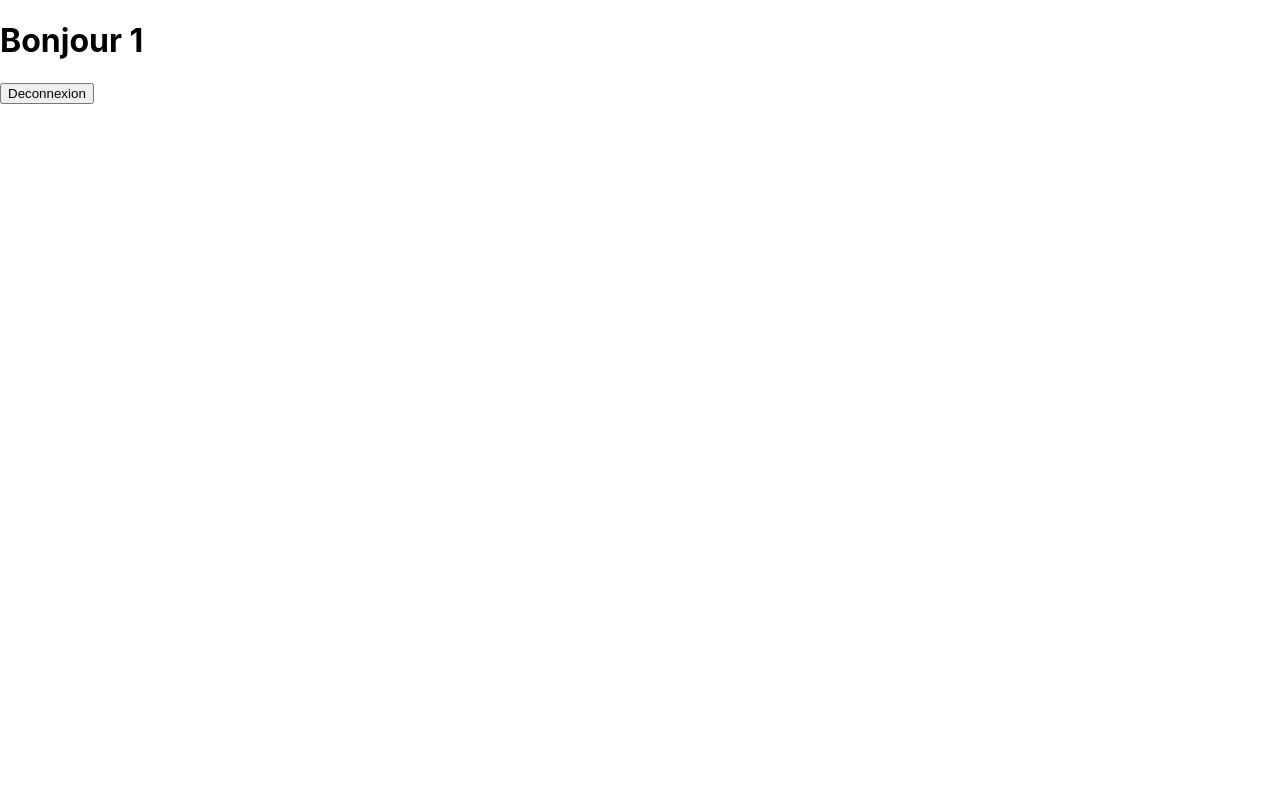
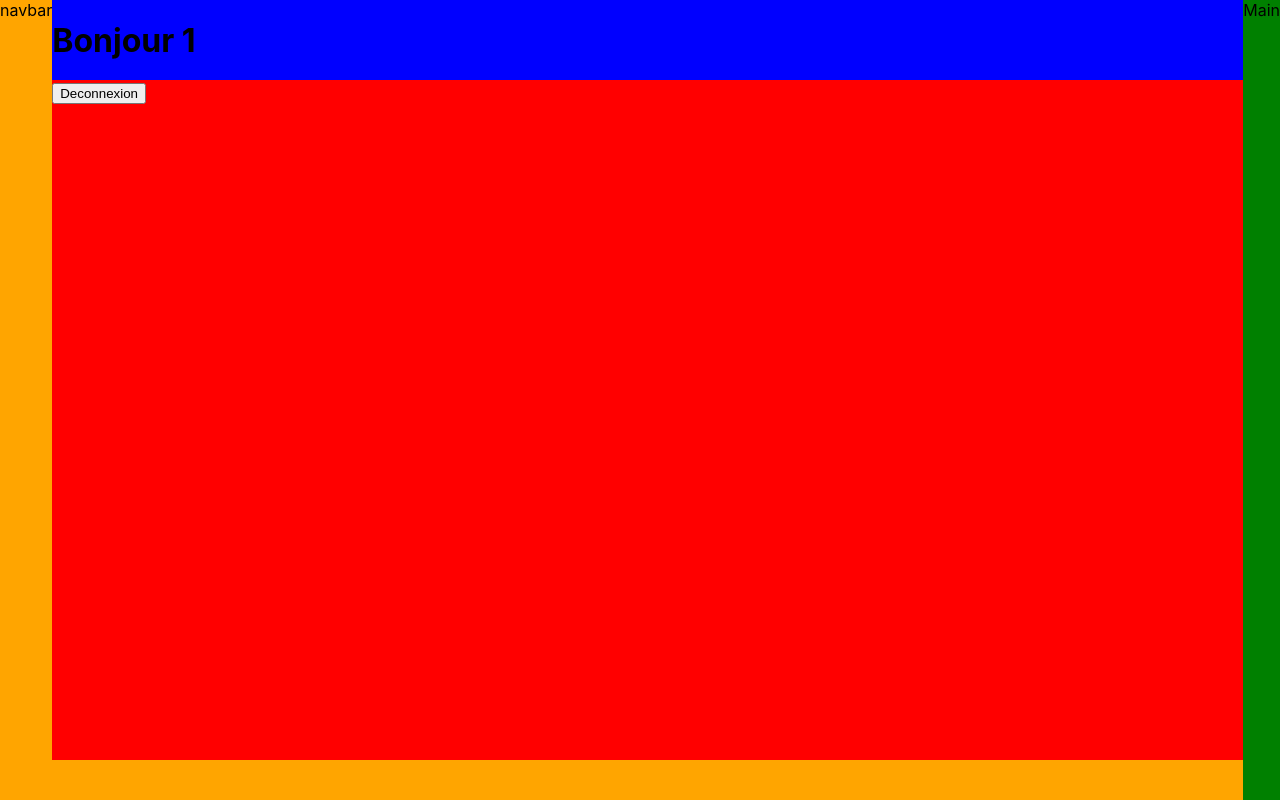
Before and after one commit to MebouoVanne/crazee-burger, a React (Create React App) app: page /orderpage/1 in a window 1280 px wide. Built offline with nearby package versions, Linux system fonts and the light colour scheme.

Commit message:
F04: ajout du navbar,main,layout

```diff
--- a/package.json
+++ b/package.json
@@ -10,6 +10,7 @@
     "react-dom": "^18.2.0",
     "react-router-dom": "^6.15.0",
     "react-scripts": "5.0.1",
+    "styled-components": "^6.0.7",
     "web-vitals": "^2.1.4"
   },
   "scripts": {
--- a/src/components/order/OrderPage.js
+++ b/src/components/order/OrderPage.js
@@ -1,20 +1,55 @@
 import React, { Fragment } from 'react'
 import { Link, useNavigate, useParams } from 'react-router-dom'
+import styled from "styled-components";
 
-function OrderPage(props) {
+function OrderPage() {
 
  const {username}= useParams();
  console.log("username",username)
 
     return (
-        <Fragment>
-            <h1>Bonjour {username} </h1>
+        <OrderPageStyle>
+            navbar
+            <div className='container'>
+                <div className='navbar'>
+                <h1>Bonjour {username} </h1>
            <Link to="/">
               <button > Deconnexion </button>
            </Link>
-        </Fragment>
+                </div>
+
+            </div>
+             <div className='main'> Main </div>
+        </OrderPageStyle>
 
     )
 }
 
 export default OrderPage
+
+const OrderPageStyle = styled.div `
+background:orange;
+height: 100vh;
+display: flex;
+justify-content: center;
+qlign-items: center;
+
+.container {
+    background:red;
+    height: 95vh;
+    width: 1400px;
+    display: flex;
+    flex-direction:column;
+}
+
+.navbar {
+    background:blue;
+    height: 10vh;
+}
+.main {
+    background:green;
+    /* height:(95vh - 10vh);*/
+    flex:1;
+
+}
+`
```
Also changed, not shown: 1 other file (tests, documents, lock files or other folders).
